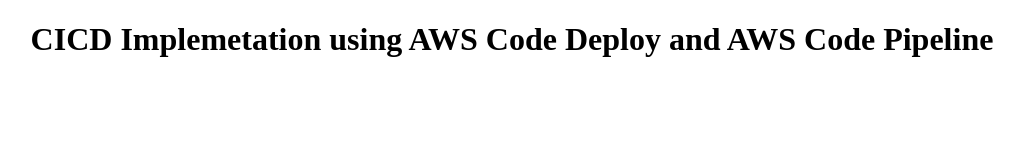
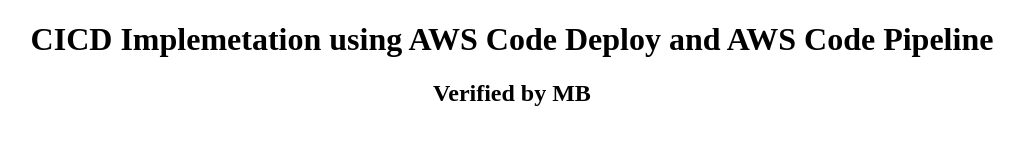
Before and after one commit to aniketchakrabarty7/CICD_AWS_GIT, a plain HTML site: page index.html in a window 1280 px wide. Shown: the whole page, without its empty margins (128-1152 px from the left). Drawn offline with Linux system fonts and the light colour scheme.

Commit message:
index changed

```diff
--- a/index.html
+++ b/index.html
@@ -7,6 +7,7 @@
 <body>
   <div align="center">
     <h1>CICD Implemetation using AWS Code Deploy and AWS Code Pipeline</h1>
+    <h2>Verified by MB</h2>
   </div>
 </body>
 </html>
```
